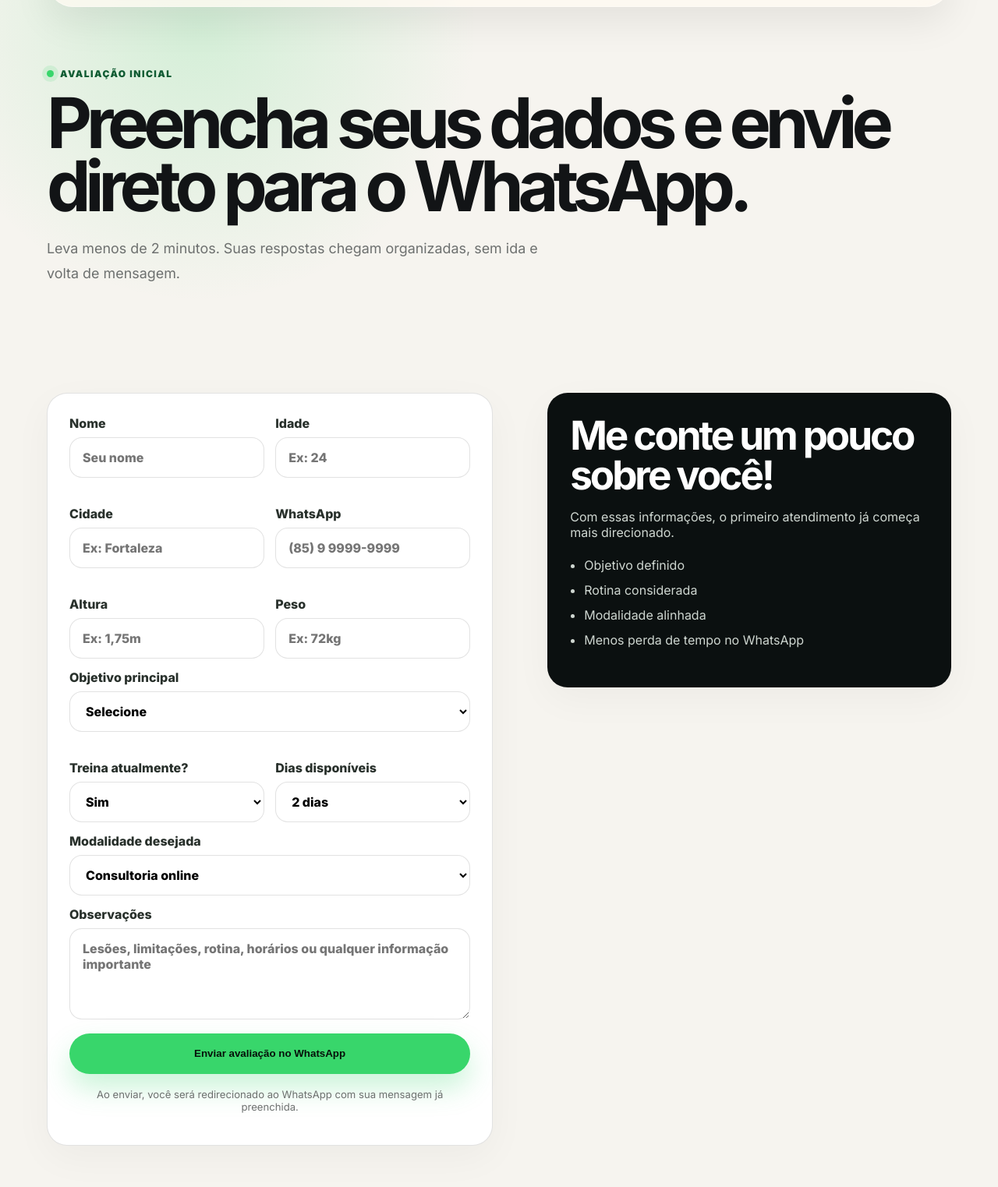
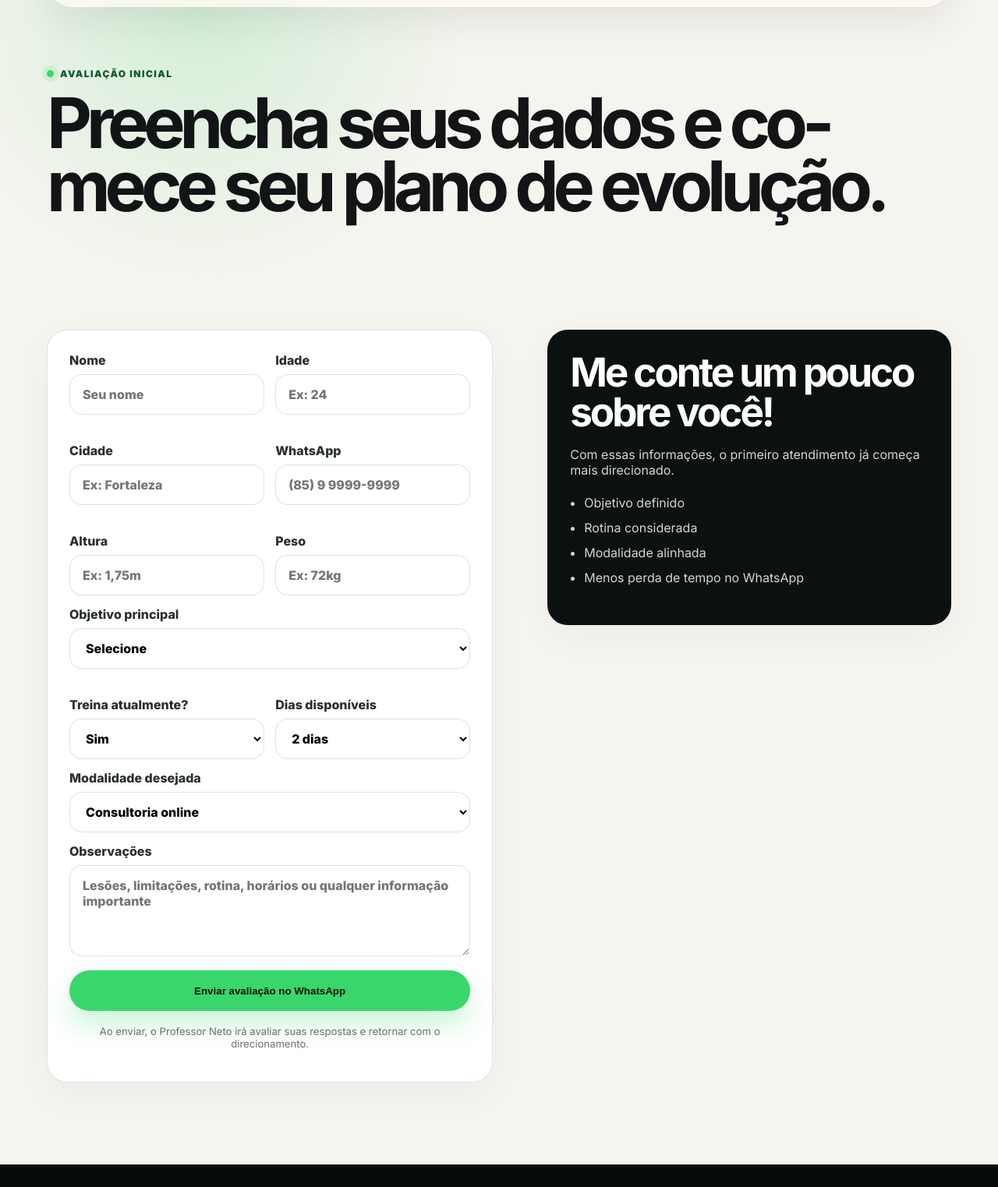
Before and after one commit to Viniciusaioti06/Neto-Personal, a plain HTML site: page nbfit-site/avaliacao.html in a window 1280 px wide. Shown: the part 77-1600 px from the top of the page at 78% size. Drawn offline with Linux system fonts and the light colour scheme.

Commit message:
Remoção de erro

```diff
--- a/nbfit-site/avaliacao.html
+++ b/nbfit-site/avaliacao.html
@@ -28,8 +28,8 @@
     <section class="page-hero compact">
       <div class="container reveal">
         <span class="eyebrow">Avaliação inicial</span>
-        <h1>Preencha seus dados e envie direto para o WhatsApp.</h1>
-        <p>Leva menos de 2 minutos. Suas respostas chegam organizadas, sem ida e volta de mensagem.</p>
+        <h1>Preencha seus dados e comece seu plano de evolução.</h1>
+
       </div>
     </section>
 
@@ -106,7 +106,7 @@
           <button class="btn primary full" type="submit">
             <span class="btn-text">Enviar avaliação no WhatsApp</span>
           </button>
-          <p class="form-disclaimer">Ao enviar, você será redirecionado ao WhatsApp com sua mensagem já preenchida.</p>
+          <p class="form-disclaimer">Ao enviar, o Professor Neto irá avaliar suas respostas e retornar com o direcionamento.</p>
         </form>
 
         <aside class="form-aside reveal delay-1">
```
Also changed, not shown: nbfit-site/index.html (+3 -3 lines).
